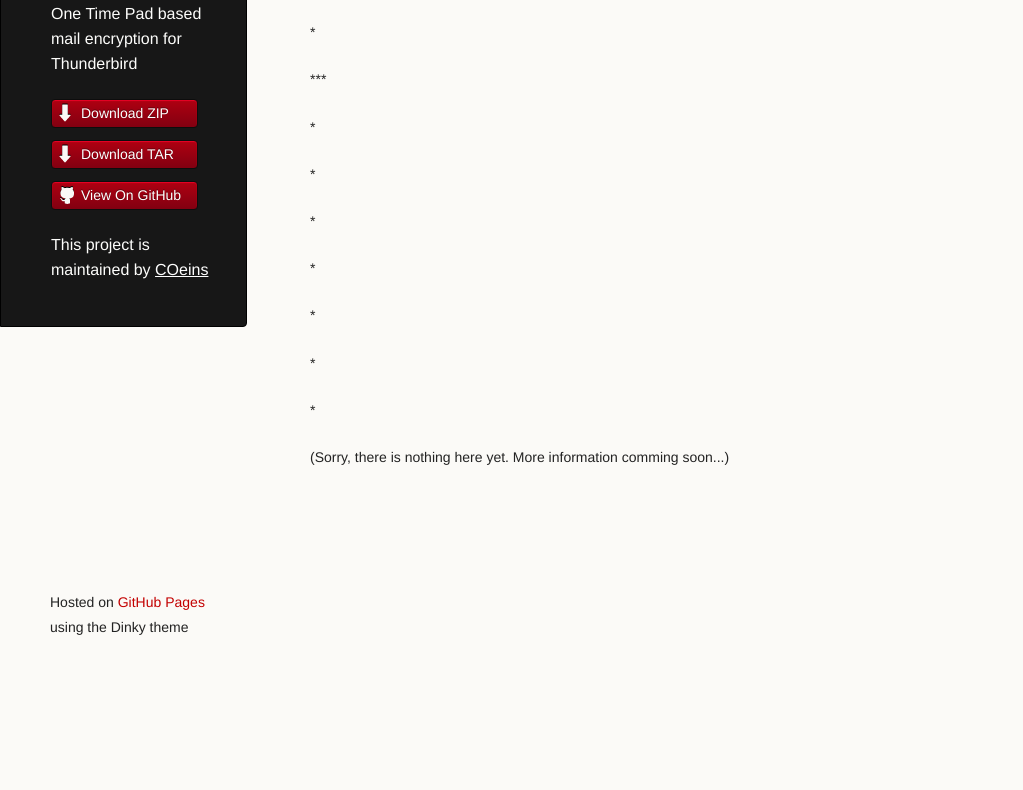
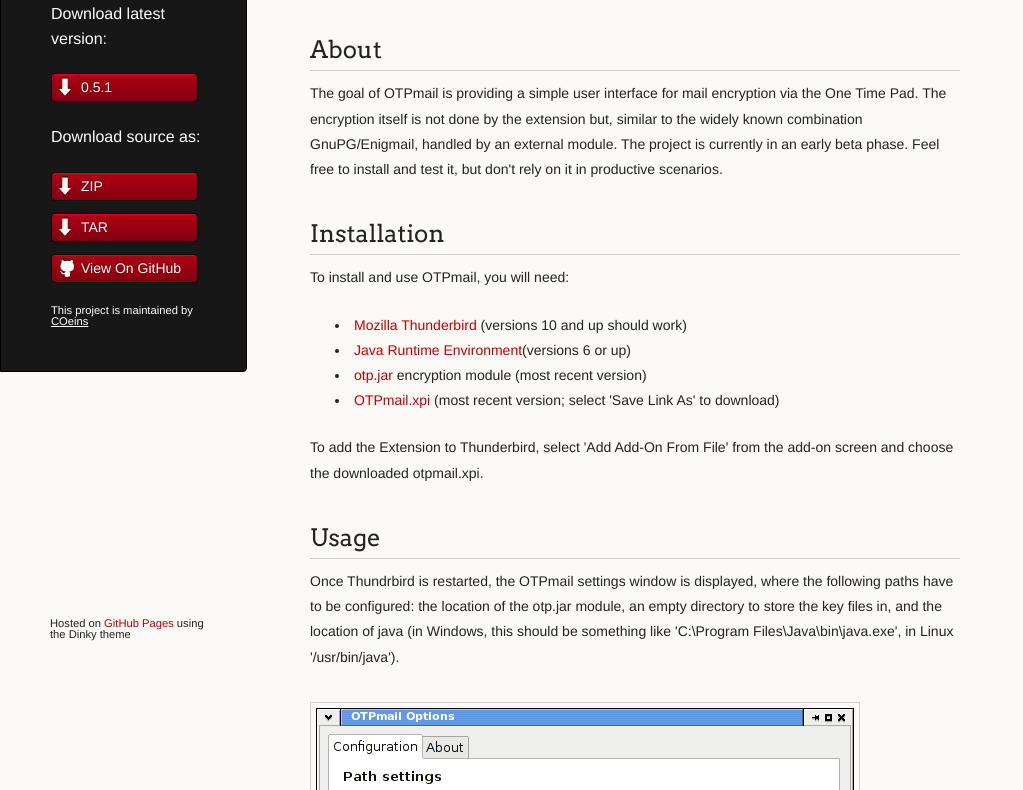
Before and after one commit to COeins/otpmail, a plain HTML site: page index.html in a window 1280 px wide. Shown: the part 128-918 px from the top of the page, without its empty margins (0-1023 px from the left). Before the commit the page ends 800 px from the top, so only its background shows below. Drawn offline with Linux system fonts and the light colour scheme.

Commit message:
Adding text

```diff
--- a/index.html
+++ b/index.html
@@ -17,45 +17,50 @@
 		<div class="wrapper">
 			<header>
 				<h1 class="header">OTPmail</h1>
-        <p class="header">One Time Pad based mail encryption for Thunderbird</p>
-
+				<p class="header">Download latest version:</p>
 				<ul>
-          <li class="download"><a class="buttons" href="https://github.com/COeins/otpmail/zipball/master">Download ZIP</a></li>
-          <li class="download"><a class="buttons" href="https://github.com/COeins/otpmail/tarball/master">Download TAR</a></li>
+					<li class="download"><a class="buttons" href="downloads/otpmail_0.5.1.xpi">0.5.1</a></li>
+				</ul>
+				<p class="header">Download source as:</p>
+				<ul>
+					<li class="download"><a class="buttons" href="https://github.com/COeins/otpmail/zipball/master">ZIP</a></li>
+					<li class="download"><a class="buttons" href="https://github.com/COeins/otpmail/tarball/master">TAR</a></li>
 					<li><a class="buttons github" href="https://github.com/COeins/otpmail">View On GitHub</a></li>
 				</ul>
+				<p style="font-size: .8em; line-height: 1em" class="header">This project is maintained by <a class="header name" href="https://github.com/COeins">COeins</a></p>
+			</header>
 
-        <p class="header">This project is maintained by <a class="header name" href="https://github.com/COeins">COeins</a></p>
-
-
-      </header>
 			<section>
 				<h1>OTPmail</h1>
+					<p><em>One Time Pad based mail encryption for Thunderbird</em></p>
+				<h2>About</h2>
+					<p>The goal of OTPmail is providing a simple user interface for mail encryption via the One Time Pad. The encryption itself is not done by the extension but, similar to the widely known combination GnuPG/Enigmail, handled by an external module. The project is currently in an early beta phase. Feel free to install and test it, but don't rely on it in productive scenarios.</p>
 
-<p><em>One Time Pad encryption for Thunderbird</em></p>
+				<h2>Installation</h2>
+					<p>To install and use OTPmail, you will need:</p>
+					<ul>
+						<li><a href="http://www.mozilla.org/projects/thunderbird/">Mozilla Thunderbird</a> (versions 10 and up should work)</li>
+						<li><a href="http://java.com/getjava/">Java Runtime Environment</a>(versions 6 or up)</li>
+						<li><a href="http://coeins.github.com/otpjar/">otp.jar</a> encryption module (most recent version)</li>
+						<li><a href="downloads/otpmail_0.5.1.xpi" >OTPmail.xpi</a> (most recent version; select 'Save Link As' to download)</li>
+					</ul>
+					<p>To add the Extension to Thunderbird, select 'Add Add-On From File' from the add-on screen and choose the downloaded otpmail.xpi.</p>
 
-<p>*</p>
+				<h2>Usage</h2>
+					<p>Once Thundrbird is restarted, the OTPmail settings window is displayed, where the following paths have to be configured: the location of the otp.jar module, an empty directory to store the key files in, and the location of java (in Windows, this should be something like 'C:\Program Files\Java\bin\java.exe', in Linux '/usr/bin/java').</p>
+					<img src="images/shot_setup.png" alt="Setup Window Screenshot" />
+					<p>To establish an encrypted communication with a partner a key has to be generated and shared. This can be done via the OTPmail menu: create a new key, then export it to an mobile storage device and import it on the target pc.</p>
+					<img src="images/shot_create.png" alt="Key Creation Screenshot" />
+					<p>After exchanging a key mails can be encrypted by selecting "Encrypt mail" from the OTPmail menu and toolbar button or by clicking the OTPmail status symbol. Caution: the current version does not yet support encrypting attachments. </p>
+					<img src="images/shot_mail.png" alt="Sending Mail Screenshot" />
 
-<p>***</p>
-
-<p>*</p>
-
-<p>*</p>
-
-<p>*</p>
-
-<p>*</p>
-
-<p>*</p>
-
-<p>*</p>
-
-<p>*</p>
-
-<p>(Sorry, there is nothing here yet. More information comming soon...)</p>
+				<h2>Licence</h2>
+					<p>OTPmail can be used or modified under the terms of the <a href="http://mozilla.org/MPL/2.0/">Mozilla Public License, v. 2.0</a>.</p>
+					<p>Parts of the code are based on <a href="http://enigmail.mozdev.org/home/index.php.html">Enigmail</a> by Patrick Brunschwig and R. Saravanan, which is released under <a href="http://www.mozilla.org/MPL/MPL-1.1.html">Mozilla Public License, version 1.1</a> or the <a href="http://www.gnu.org/licenses/gpl-2.0.html">GNU General Public License (GPL), version 2.0</a> or later.</p>
+					<p>The included module <a href="https://github.com/bit/subprocess">subprocess.jsm</a> by Patrick Brunschwig is released under <a href="http://www.mozilla.org/MPL/MPL-1.1.html">Mozilla Public License, version 1.1</a> or the <a href="http://www.gnu.org/licenses/gpl-2.0.html">GNU General Public License (GPL), version 2.0</a> or later or the <a href="http://www.gnu.org/licenses/lgpl-2.1">GNU Lesser General Public License Version 2.1</a> or later.</p>
 			</section>
 			<footer>
-        <p><small>Hosted on <a href="https://pages.github.com">GitHub Pages</a> using the Dinky theme</small></p>
+				<p style="font-size: .8em; line-height: 1em">Hosted on <a href="https://pages.github.com">GitHub Pages</a> using the Dinky theme</p>
 			</footer>
 		</div>
 		<!--[if !IE]><script>fixScale(document);</script><!--<![endif]-->
```
Lines whose indentation alone changed are shown as unchanged.
